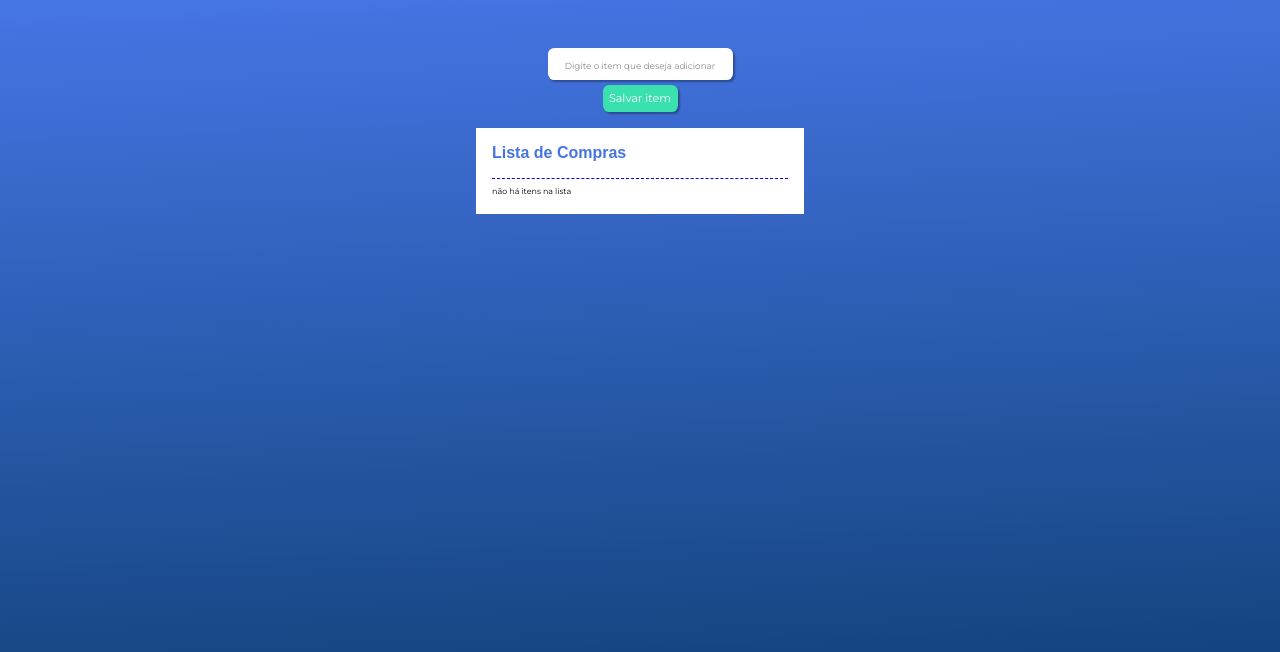
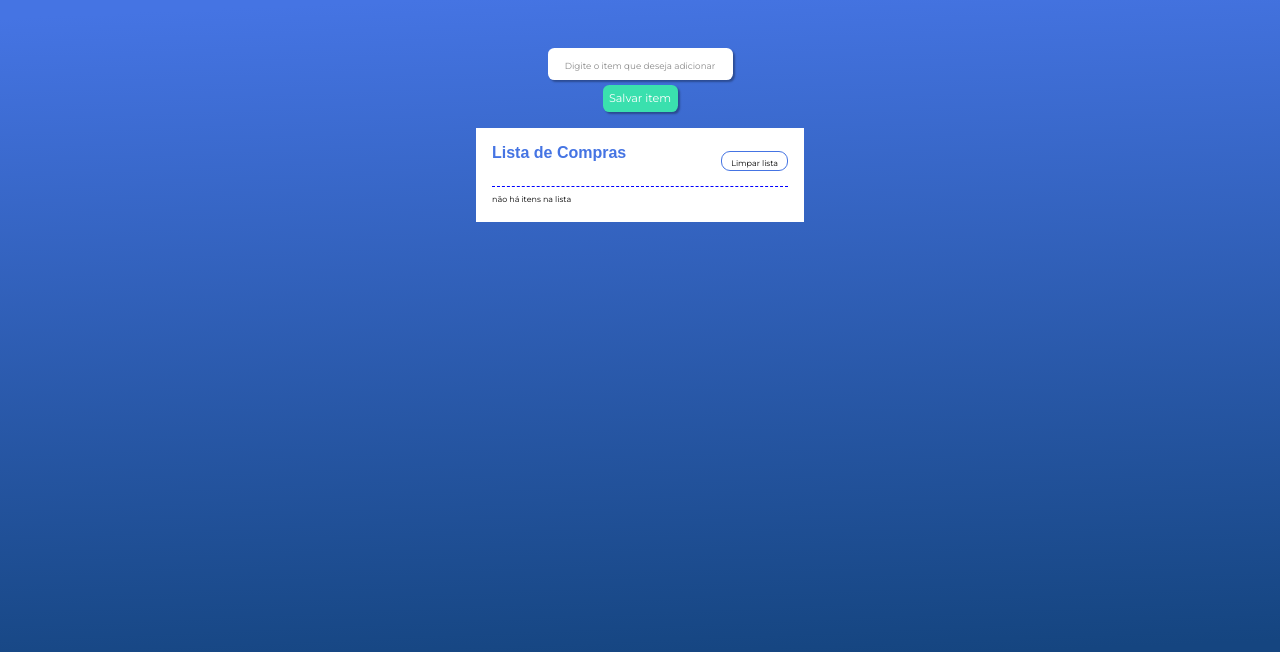
Before and after one commit to fabricio-dias-log/life-cycle-angular, an Angular app: page / in a window 1280 px wide. Shown: the top 652 px of the page. Built offline with nearby package versions, Linux system fonts and the light colour scheme; a web font is replaced by a local one.

Commit message:
Added button to clear the shopping list and implemented display control when the list is empty

```diff
--- a/src/app/app.component.css
+++ b/src/app/app.component.css
@@ -16,9 +16,9 @@
 }
 
 .lista h4 {
-  border-bottom: 1px solid blue;
+  /* border-bottom: 1px solid blue; */
   padding-bottom: 1rem;
-  border-style: none none dashed none;
+  /* border-style: none none dashed none; */
   font-family: 'Mansalva', sans-serif;
   color: #4574E3;
 }
@@ -69,3 +69,19 @@
 .line-through {
   text-decoration: line-through;
 }
+
+.header-lista {
+  align-items: center;
+  border-bottom: 1px solid blue;
+  border-style: none none dashed none;
+  display: flex;
+  justify-content: space-between;
+  padding-bottom: .5rem;
+}
+
+.btn-header {
+  background-color: transparent;
+  border: 1px #4574e3 solid;
+  padding: 1px 9px;
+  border-radius: 9px;
+}
--- a/src/app/app.component.html
+++ b/src/app/app.component.html
@@ -3,11 +3,15 @@
   </app-input>
   <div class="container">
     <div class="lista">
-      <h4 class="title-list">Lista de Compras</h4>
+      <div class="header-lista">
+        <h4 class="title-list">Lista de Compras</h4>
+        <button class="btn-header" (click)="limparLista()">
+          <small>Limpar lista</small>
+        </button>
+      </div>
       <div *ngIf="listaDeCompras.length !== 0; else naoTemItem" >
-
         <div *ngFor="let item of listaDeCompras">
-          <app-item [item]="item" (editItem)="editarItem($event)"></app-item>
+          <app-item [item]="item" (editItem)="editarItem($event)" (idToDeleteItem)="deletarItem($event)"></app-item>
         </div>
       </div>
       <ng-template #naoTemItem>
--- a/src/app/app.component.ts
+++ b/src/app/app.component.ts
@@ -31,4 +31,9 @@
 
     this.listaDeCompras.splice(index, 1);
   }
+
+  limparLista(){
+    this.listaDeCompras = [];
+    this.listaService.atualizarLocalStorage();
+  }
 }
--- a/src/app/components/item/item.component.ts
+++ b/src/app/components/item/item.component.ts
@@ -1,6 +1,7 @@
 import { Component, EventEmitter, Input, OnDestroy, OnInit, Output } from '@angular/core';
 import { faPen, faTrash } from '@fortawesome/free-solid-svg-icons';
 import { Item } from 'src/app/interfaces/iItem';
+import { ListaDeCompraService } from 'src/app/service/lista-de-compra.service';
 
 @Component({
   selector: 'app-item',
@@ -14,14 +15,12 @@
   faPen = faPen;
   faTrash = faTrash
 
-  constructor() { }
+  constructor(private listaService: ListaDeCompraService) { }
 
   ngOnInit(): void { }
 
   ngOnDestroy(): void {
-    //Called once, before the instance is destroyed.
-    //Add 'implements OnDestroy' to the class.
-
+    this.listaService.atualizarLocalStorage();
   }
 
   editarItem(){
```
